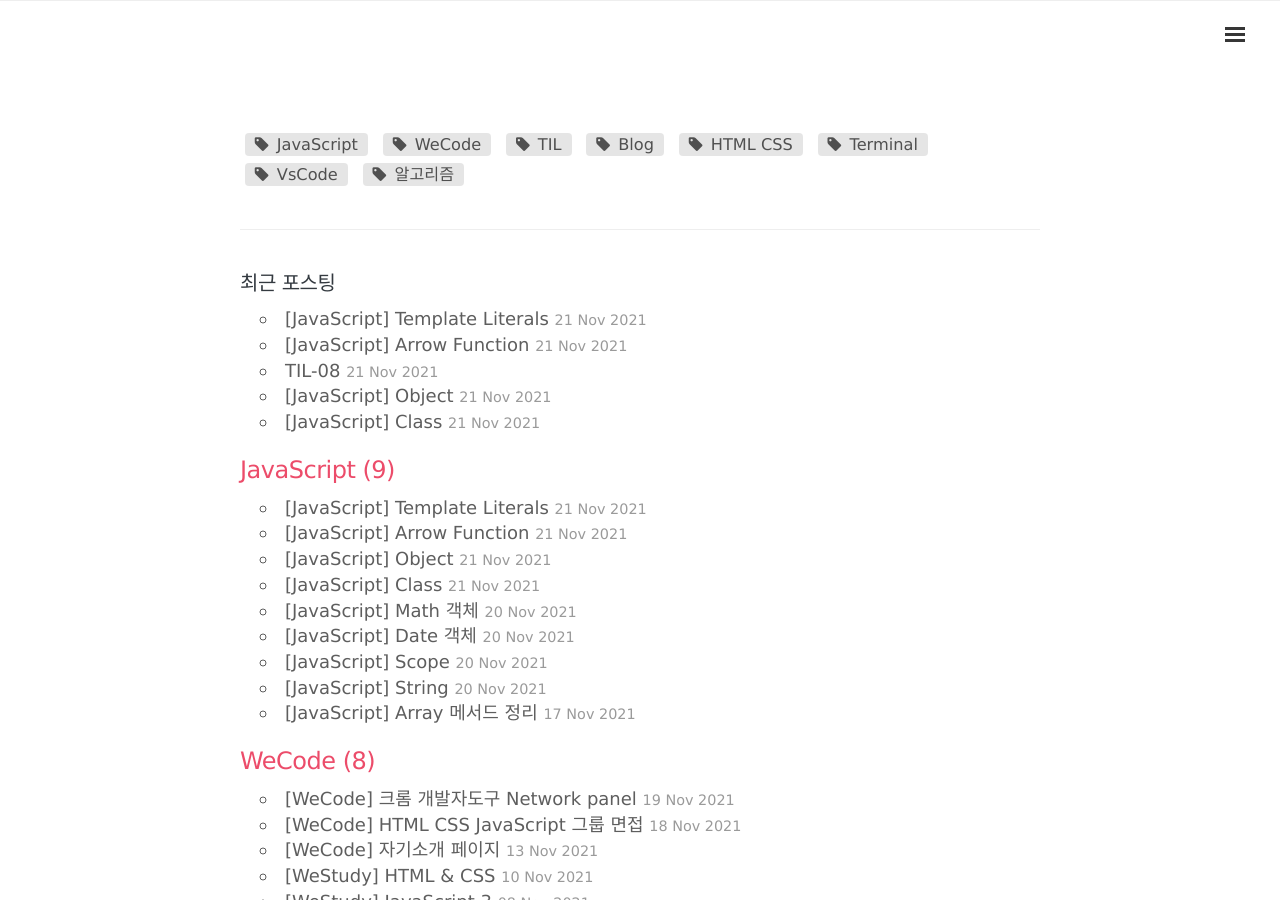
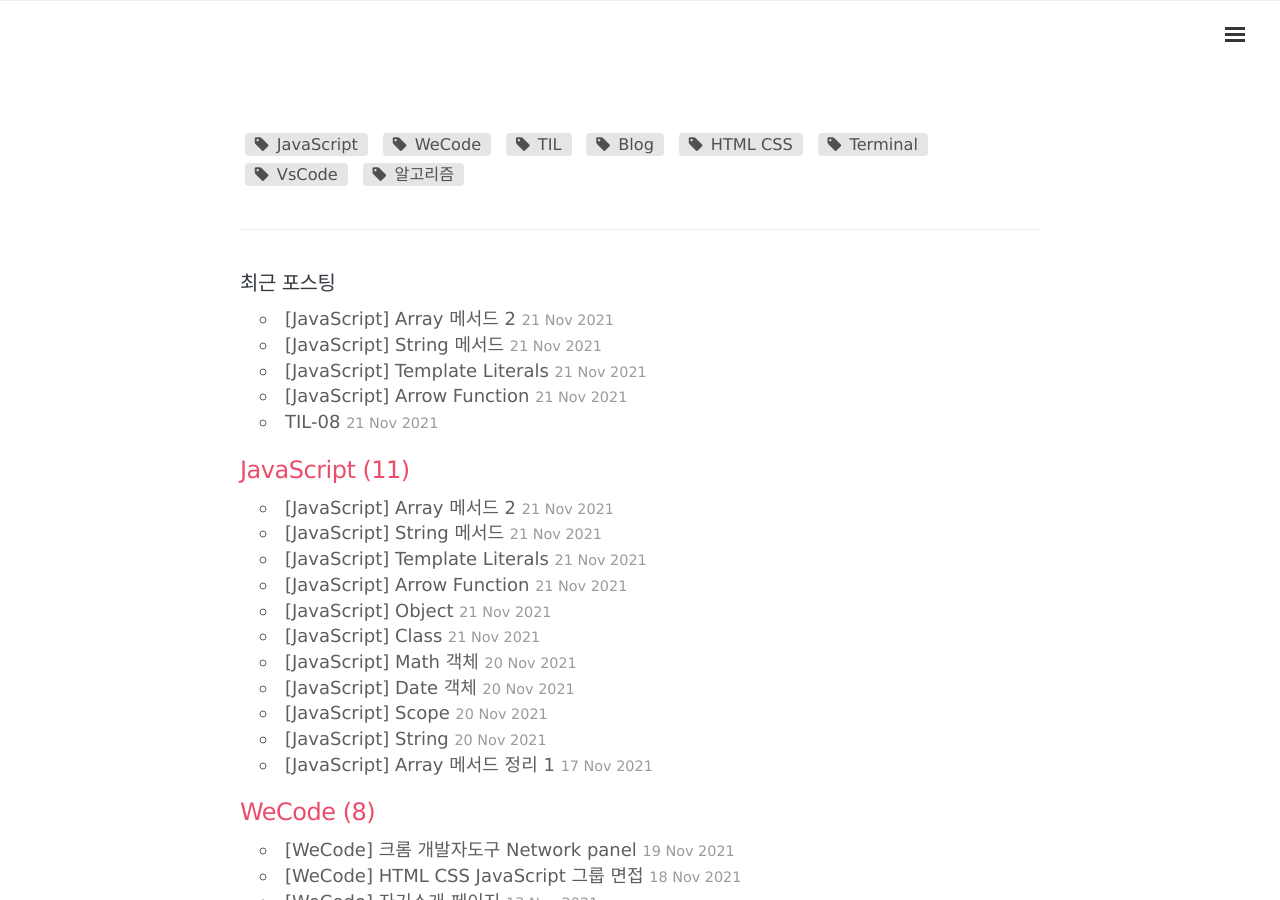
Before and after one commit to 1day1commit/1day1commit.github.io, a Jekyll site: the page built from index.html, in a window 1280 px wide and 900 px high. Built offline with Jekyll 4.4.1, drawn with Linux system fonts in a browser that asks for light colours; nearby versions of some CDN libraries; some of the changed lines change nothing that is shown.

Commit message:
포스트 업로드

````diff
--- a/_posts/JavaScript/2021-11-17-javascript-01.md
+++ b/_posts/JavaScript/2021-11-17-javascript-01.md
@@ -1,6 +1,6 @@
 ---
 layout: post
-title: '[JavaScript] Array 메서드 정리'
+title: '[JavaScript] Array 메서드 정리 1'
 
 categories:
   - JavaScript
--- /dev/null
+++ b/_posts/JavaScript/2021-11-21-javascript-10.md
@@ -0,0 +1,44 @@
+---
+layout: post
+title: '[JavaScript] String 메서드'
+
+categories:
+  - JavaScript
+
+tags:
+  - [JavaScript]
+
+toc: true
+
+permalink: /:title/
+
+date: 2021-11-21T23:55:05+0900
+last_modified_at: 2021-11-21T23:55:05+0900
+---
+
+<br>
+<br>
+
+# String Method
+
+ES6 에서 추가된 몇 가지 유용한 String method 를 알아보겠습니다.
+
+그동안 stirng 에서 특정 string 을 찾기위해 `indexOf()` 를 사용했습니다.
+
+이제 `indexOf()` 대신에
+
+- `startsWith()`: 주어진 string 으로 시작하는지
+- `endsWith()`: 주어진 string 으로 끝나는지
+- `includes()`: 주어진 string 이 포함되어 있는지
+
+메서드들을 사용할 수 있습니다.
+
+```javascript
+const email = 'dev.taeyeong@gmail.com';
+
+console.log(email.startsWith('dev')); // true
+console.log(email.endsWith('.com')); // true
+console.log(email.includes('@gmail')); // true
+```
+
+자세한 내용은 [JavaScript String](https://javascript.info/string){:target="\_blank"}
--- /dev/null
+++ b/_posts/JavaScript/2021-11-21-javascript-11.md
@@ -0,0 +1,73 @@
+---
+layout: post
+title: '[JavaScript] Array 메서드 2'
+
+categories:
+  - JavaScript
+
+tags:
+  - [JavaScript]
+
+toc: true
+
+permalink: /:title/
+
+date: 2021-11-21T23:57:15+0900
+last_modified_at: 2021-11-21T23:57:15+0900
+---
+
+<br>
+<br>
+
+# Array.map()
+
+`map()` 메서드는 배열을 반복해주는데 콜백함수에서 리턴한 값으로 매(each) 요소를 수정해 줍니다.
+
+`map()` 메서드의 리턴값은 수정된 값으로 다시 생성된 배열입니다.
+
+```javascript
+const arr = [1, 2, 3];
+const squares = arr.map((x) => x * x);
+
+console.log(arr); // [1, 2, 3]
+console.log(squares); // [1, 4, 9]
+```
+
+Array 타입의 데이터를 요소 갯수만큼 반복합니다.
+
+반복할 때마다 실행할 함수를 parameter 로 전달합니다. 그러면 이 콜백함수에서 array 의 요소를 인자로 받습니다.
+
+해당 요소를 수정하고 싶은 대로 로직을 구현하고 리턴해주면 해당 index 의 요소가 리턴된 값으로 치환됩니다.
+
+<br>
+
+# Array.forEach()
+
+`forEach()` 는 `for` 대신 사용하는 반복문입니다.
+
+`map()` 과의 큰 차이는 `forEach()` 메서드는 자체적으로 리턴하는 것이 아무것도 없다는 것입니다.
+
+그냥 탈출하고 싶을때 `return` 을 사용하면 됩니다.
+
+`forEach()` 는 단지 `for` 문 대신 사용하는 반복 메서드입니다.
+
+```javascript
+let startWithNames = [];
+let names = ['a', 'ab', 'cbb', 'ada'];
+
+names.forEach((el) => {
+  if (el.startsWith('a')) {
+    startWithNames.push(el);
+  }
+});
+
+let hasC = false;
+let arr = ['a', 'b', 'c', 'd'];
+
+arr.forEach((el) => {
+  if (el === 'c') {
+    hasC = true;
+    return;
+  }
+});
+```
--- a/_posts/TIL(Today I Learned)/2021-11-21-til-08.md
+++ b/_posts/TIL(Today I Learned)/2021-11-21-til-08.md
@@ -31,6 +31,9 @@
 - [WeCode] JavaScript Replit 정리
   - [Object](../javascript-07){:target="\_blank"}
   - [Arrow Fucntion](../javascript-08){:target="\_blank"}
+  - [Template Literals](../javascript-09){:target="\_blank"}
+  - [String 메서드](../javascript-10){:target="\_blank"}
+  - [Array 메서드 2](../javascript-11){:target="\_blank"}
 - Replit 문제 다시 풀어보고 블로그에 정리 [링크](../algorithm-01){:target="\_blank"}
 
 <br>
````
